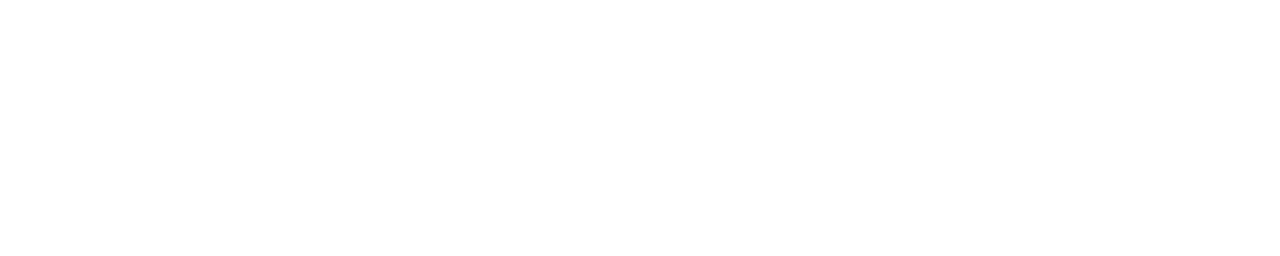
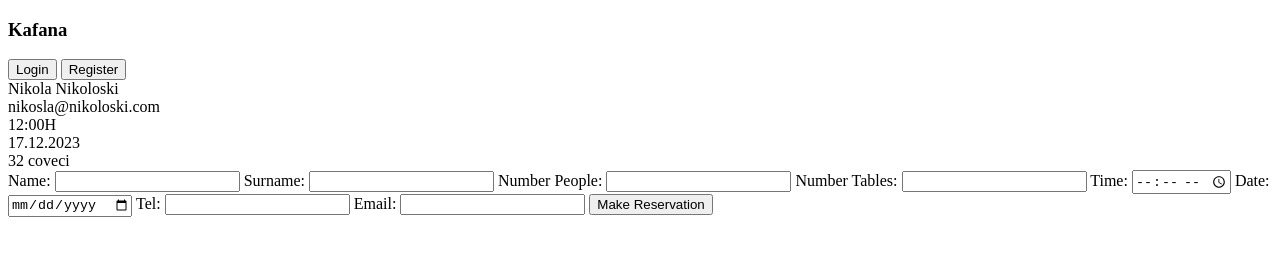
Before and after one commit to Itonkdong/ITakaSiBeshe, a plain HTML site: page frontend/index.html in a window 1280 px wide. Drawn offline with nearby package versions, Linux system fonts and the light colour scheme.

Commit message:
First Frontend

```diff
--- a/frontend/index.html
+++ b/frontend/index.html
@@ -6,6 +6,66 @@
     <script src="https://unpkg.com/vue@3/dist/vue.global.js"></script>
 </head>
 <body>
+<nav class="main-nav">
+    <h3>Kafana</h3>
+    <div>
+        <button>Login</button>
+        <button>Register</button>
+    </div>
+</nav>
+<div class="main-page-container">
+    <div class="reservation-info left-info">
+        <div class="reservation-card">
+            <div class="res-name">Nikola Nikoloski</div>
+            <div class="res-mail">nikosla@nikoloski.com</div>
+            <div class="res-time">12:00H</div>
+            <div class="res-date">17.12.2023</div>
+            <div class="res-num-people">32 coveci</div>
+        </div>
+    </div>
+    <div class="reservation-main">
+        <form class="reservation-form">
+            <label>
+                Name:
+                <input type="text" name="name">
+            </label>
+            <label>
+                Surname:
+                <input type="text" name="surname">
+            </label>
+            <label>
+                Number People:
+                <input type="number" name="numPeople">
+            </label>
+            <label>
+                Number Tables:
+                <input type="text" name="numTables">
+            </label>
+            <label>
+                Time:
+                <input type="time" name="time">
+            </label>
+            <label>
+                Date:
+                <input type="date" name="date">
+            </label>
+            <label>
+                Tel:
+                <input type="tel" name="telephone">
+            </label>
+            <label>
+                Email:
+                <input type="email" name="email">
+            </label>
+            <button>Make Reservation</button>
+
+        </form>
+    </div>
+    <div class="reservation-info right-info">
+</div>
+
+</div>
+
 
 
 <script>
```
